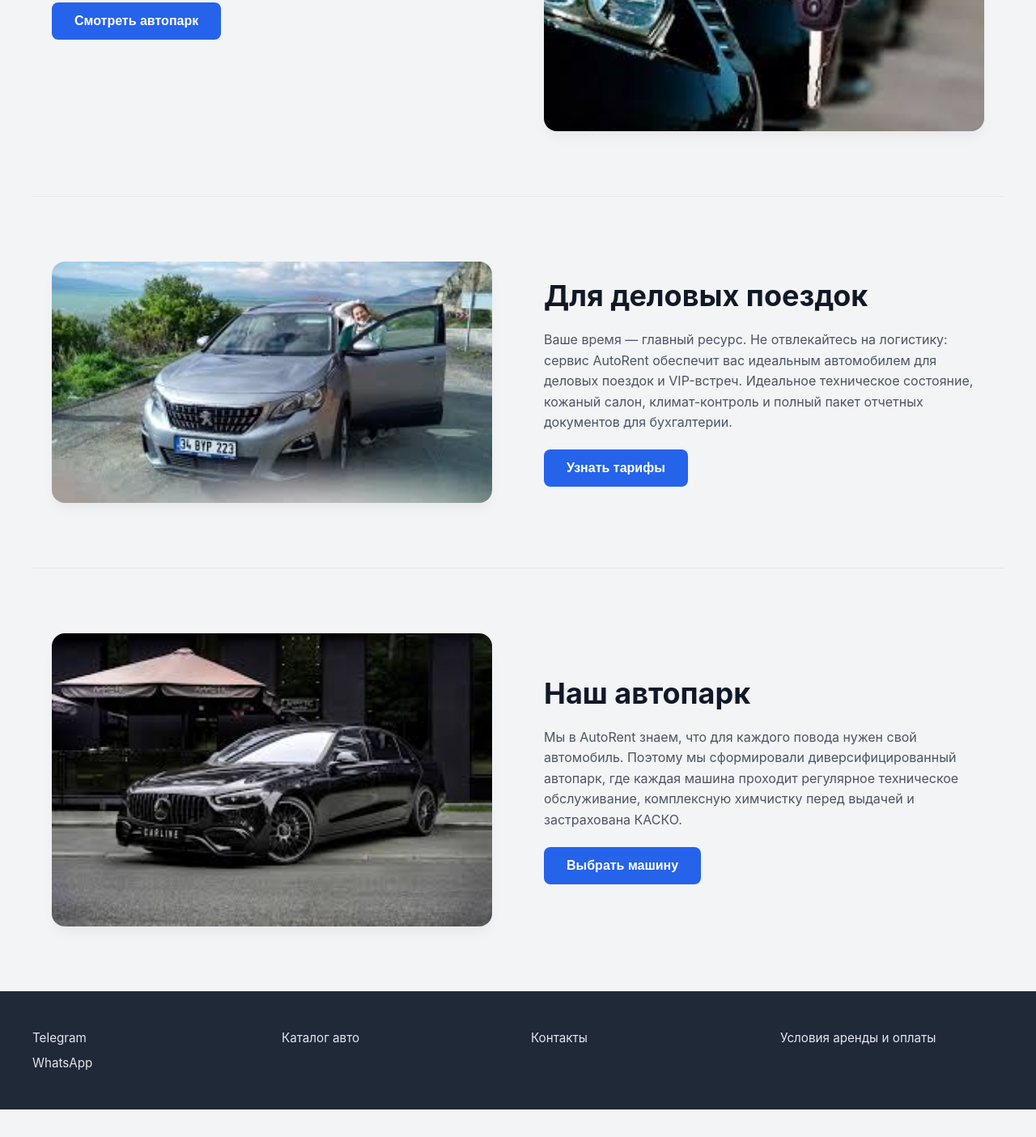
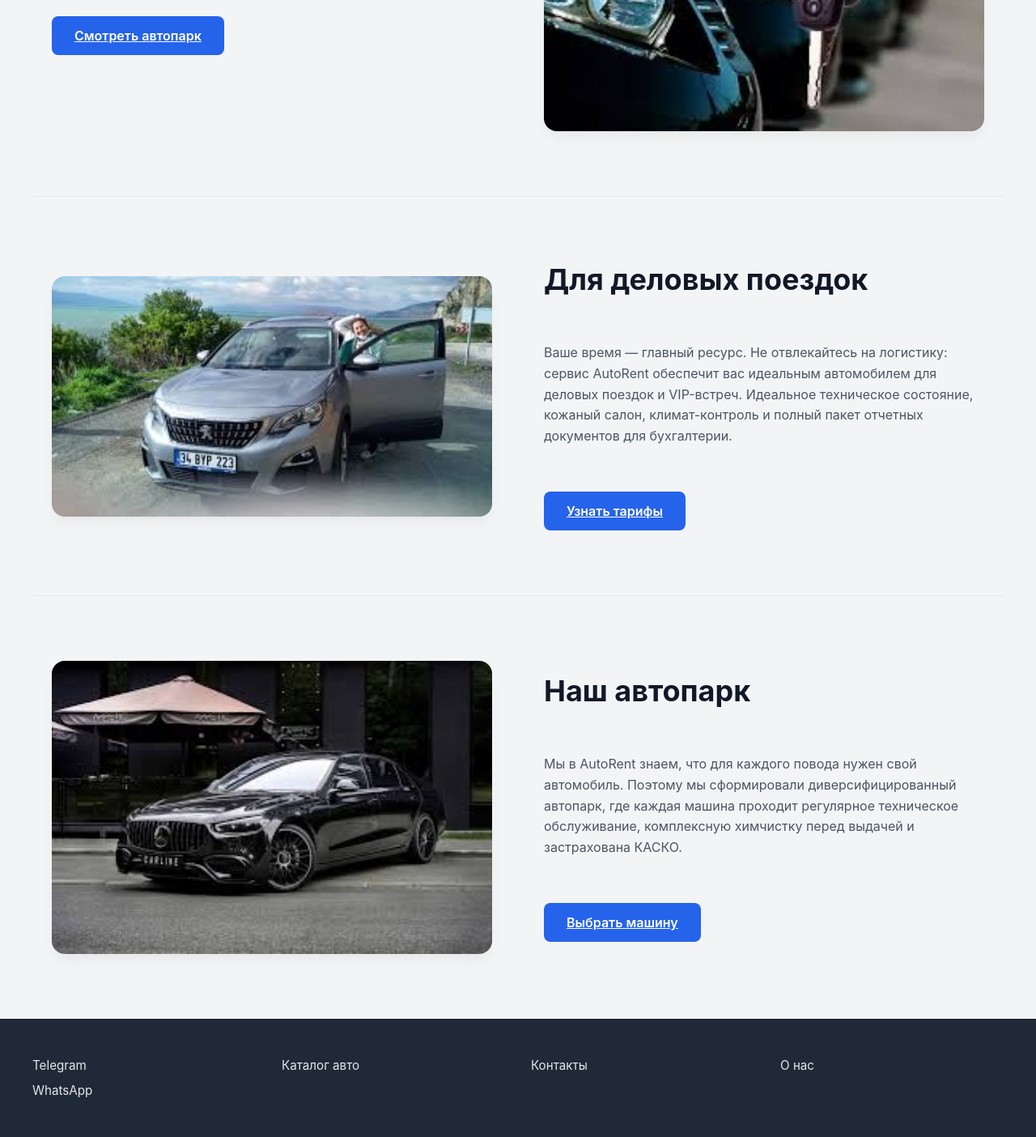
Before and after one commit to zaharovanatasha0811-cmd/WorkPractik, a plain HTML site: page index.html in a window 1280 px wide. Shown: the part 404-1808 px from the top of the page at 81% size. Before the commit the page ends 1774 px from the top, so only its background shows below. Drawn offline with Linux system fonts and the light colour scheme.

Commit message:
three part

```diff
--- a/index.html
+++ b/index.html
@@ -18,7 +18,7 @@
                     <input type="search" id="search" placeholder="Поиск автомобиля" class="search-input">
                 </div>
                 <div class="auth-header-block">
-                    <button id="btn-header-auth" class="btn-header">Войти / Регистрация</button>
+                    <button id="btn-header-auth" class="btn-header">О нас</button>
                 </div>
             </div>
         </header>
@@ -30,7 +30,7 @@
                     <h1 class="hero-title">
                         Аренда автомобилей в Великом Новгороде
                     </h1>
-                    <button id="btn-katalog" class="btn-large">Смотреть автопарк</button>
+                    <a href="catalog.html" class="btn-large">Смотреть автопарк</a>
                 </div>
                 <div class="image-wrapper">
                     <img src="images/img3.jpg" alt="Комфортабельный автомобиль для аренды" class="responsive-img">
@@ -47,7 +47,7 @@
                     <p class="section-paragraph">
                         Ваше время — главный ресурс. Не отвлекайтесь на логистику: сервис AutoRent обеспечит вас идеальным автомобилем для деловых поездок и VIP-встреч. Идеальное техническое состояние, кожаный салон, климат-контроль и полный пакет отчетных документов для бухгалтерии.
                     </p>
-                    <button id="btn-katalog1" class="btn-large">Узнать тарифы</button>
+                    <a href="catalog.html" class="btn-large">Узнать тарифы</a>
                 </div>
             </div>
 
@@ -61,7 +61,7 @@
                     <p class="section-paragraph">
                         Мы в AutoRent знаем, что для каждого повода нужен свой автомобиль. Поэтому мы сформировали диверсифицированный автопарк, где каждая машина проходит регулярное техническое обслуживание, комплексную химчистку перед выдачей и застрахована КАСКО.
                     </p>
-                    <button id="btn-katalog2" class="btn-large">Выбрать машину</button>
+                    <a href="catalog.html" class="btn-large">Выбрать машину</a>
                 </div>
             </div>
         </main>
@@ -83,8 +83,8 @@
                 </div>
 
                 <div class="footer-col">
-                    <a href="#" class="footer-link leading-tight">
-                        Условия аренды и оплаты
+                    <a href="about.html" class="footer-link leading-tight">
+                        О нас
                     </a>
                 </div>
 
--- a/style.css
+++ b/style.css
@@ -123,7 +123,7 @@ html, body {
 .hero-text-block, .info-text-block {
     display: flex;
     flex-direction: column;
-    gap: 1.25rem;
+    gap: 3.5rem;
 }
 
 .hero-title {
```
Also changed, not shown: booking.html (+1 -1 lines), catalog.html (+5 -5 lines).
